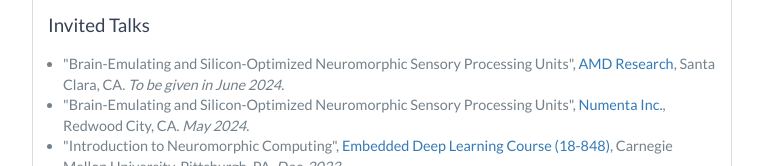
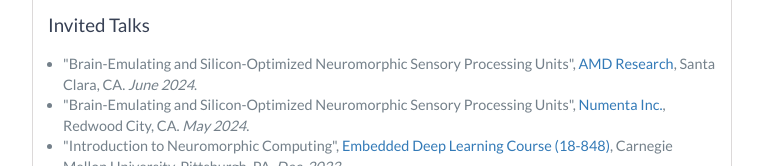
Before and after one commit to hpnair/hpnair.github.io, a website: page index.html in a window 1280 px wide. Shown: the part 3474-3640 px from the top of the page, without its empty margins (258-1021 px from the left). Drawn offline with nearby package versions, Linux system fonts and the light colour scheme.

Commit message:
Update index.html

```diff
--- a/index.html
+++ b/index.html
@@ -208,7 +208,7 @@
 	<h3>Invited Talks</h3>
         <ul>
 	    <li>
-		"Brain-Emulating and Silicon-Optimized Neuromorphic Sensory Processing Units", <a href="https://www.amd.com/en/corporate/research/about.html">AMD Research</a>, Santa Clara, CA. <i>To be given in June 2024</i>.
+		"Brain-Emulating and Silicon-Optimized Neuromorphic Sensory Processing Units", <a href="https://www.amd.com/en/corporate/research/about.html">AMD Research</a>, Santa Clara, CA. <i>June 2024</i>.
             </li>
 	    <li>
 		"Brain-Emulating and Silicon-Optimized Neuromorphic Sensory Processing Units", <a href="https://www.numenta.com">Numenta Inc.</a>, Redwood City, CA. <i>May 2024</i>.
```
